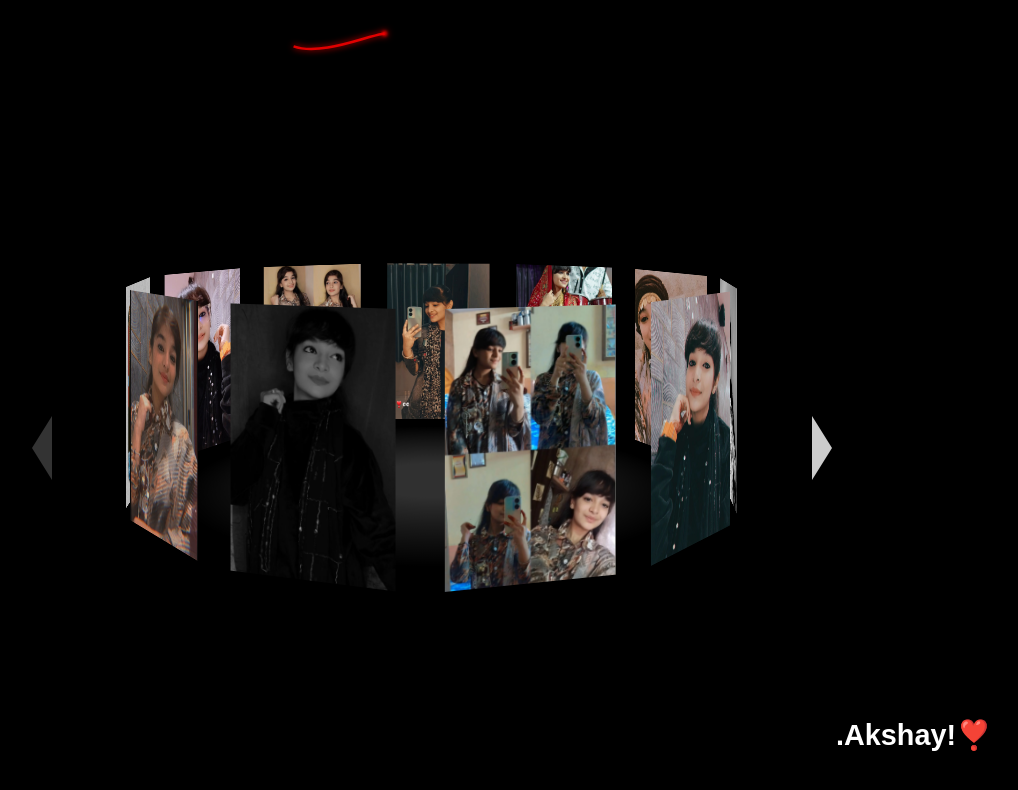
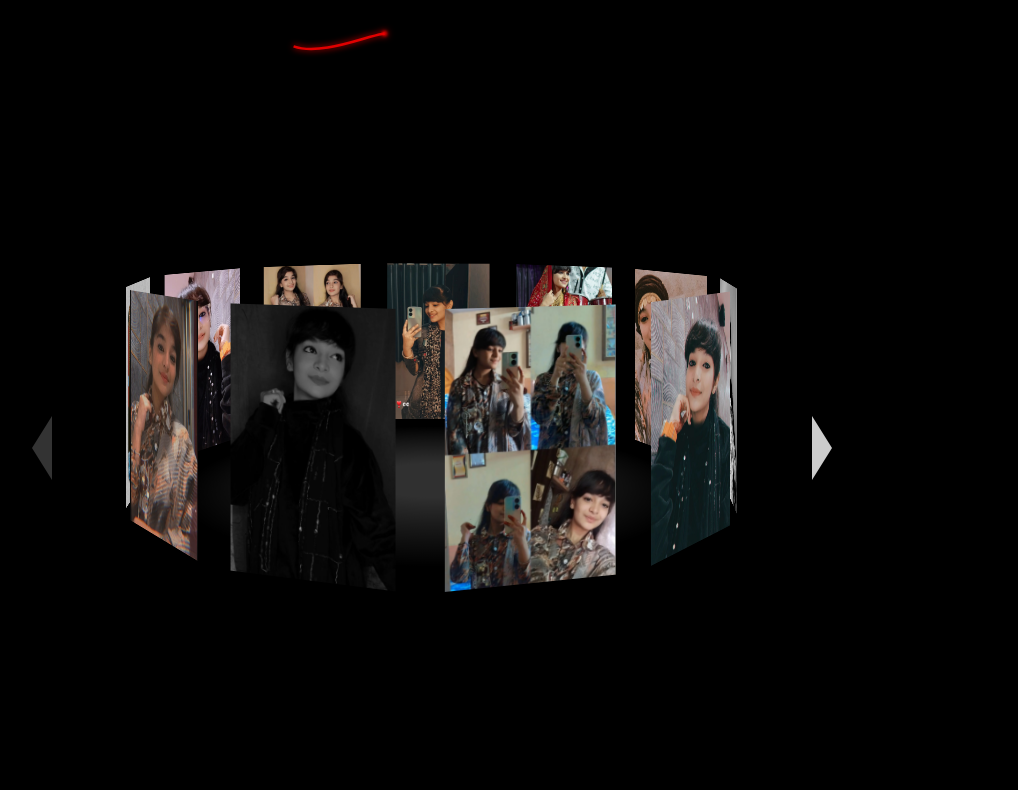
Before and after one commit to rko006/Love-, a plain HTML site: page animation.html in a window 1280 px wide. Shown: the top 790 px of the page, without its empty margins (208-1226 px from the left). Drawn offline with Linux system fonts and the light colour scheme; a web font is replaced by a local one.

Commit message:
Add files via upload

```diff
--- a/animation.html
+++ b/animation.html
@@ -9,7 +9,7 @@
 
 
 
-<title>ECG + 3-D Carousel + Blinking Heart Demo</title>
+<title>This is For You</title>
 
 <!-- ───────── GLOBAL RESET & PAGE LAYOUT ───────── -->
 <style>
@@ -283,7 +283,7 @@ So, I just want to say it: I have feelings for you. Real ones. And if you’re o
 
 There’s no pressure at all. I just needed to say what my heart has been holding in for too long. 💕🥰
 </p>
-  <p class="label2"> .Akshay!❣️</p>
+  <p class="label2"></p>
   </div>
 
 
```
